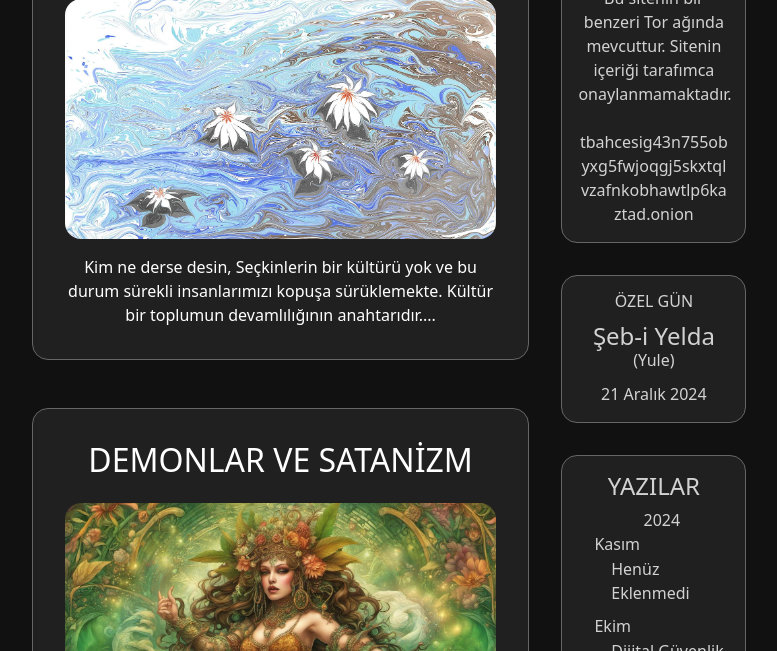
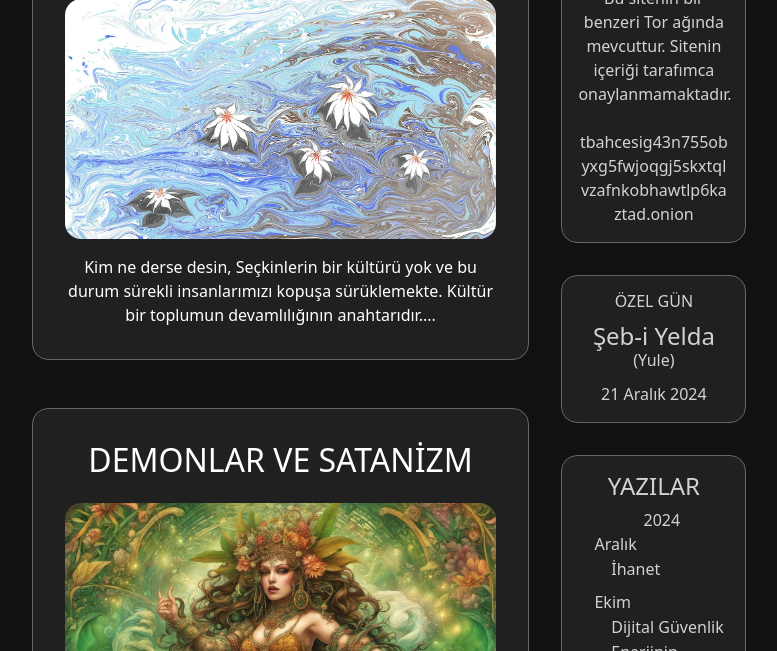
Before and after one commit to tanrilarbahcesi/tb-website, a plain HTML site: page index.html in a window 1280 px wide. Shown: the part 301-952 px from the top of the page, without its empty margins (235-1012 px from the left). Drawn offline with nearby package versions, Linux system fonts and the light colour scheme.

Commit message:
Update index.html

```diff
--- a/index.html
+++ b/index.html
@@ -51,9 +51,9 @@
                                 <ul id="categories" class="categories">
                                     <p class="text-center">2024</p>
                                     <li class="li-month">
-                                        <p>Kasım</p>
+                                        <p>Aralık</p>
                                         <ul>
-                                            <li class="tor-li">Henüz Eklenmedi</li>
+                                            <a href="?sayfa=/yazilar/ihanet"><li>İhanet</li></a>
                                         </ul>
                                     </li>
                                     <li class="li-month">
```
